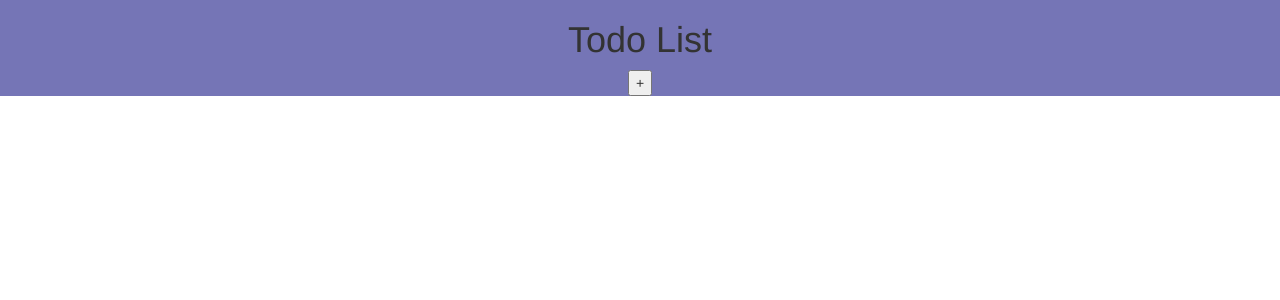
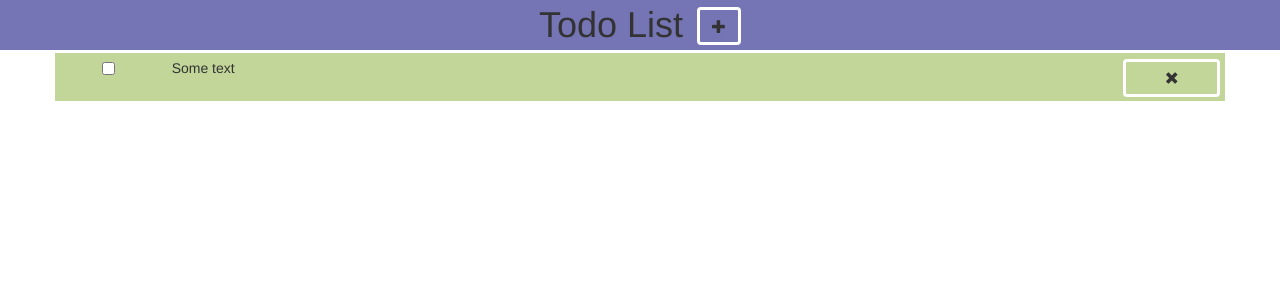
Before and after one commit to Jokerwolf/todolist, a PHP site: page / in a window 1280 px wide. Shown: the top 300 px of the page. Run offline with PHP 8.4, Linux system fonts and the light colour scheme.

Commit message:
header css changes

```diff
--- a/assets/css/theme.css
+++ b/assets/css/theme.css
@@ -6,6 +6,13 @@ header {
 	background: #7575B6;
 	text-align: center;
 	width: 100%;
+    padding: 5px;
+}
+
+header * {
+    display: inline;
+    vertical-align: middle;
+    margin: 0 5px;
 }
 
 ul {
@@ -15,5 +22,16 @@ ul {
 
 li {
 	background: #C2D699;
-	margin: 2px 0;
+    padding: 5px;
+	margin: 3px 0;
 }
+
+li * {
+    display: inline;
+    vertical-align: middle;
+}
+
+.btn {
+    background: transparent;
+    border: #ffffff solid;
+}
--- a/assets/js/init.js
+++ b/assets/js/init.js
@@ -3,6 +3,7 @@
  */
 //Create Model
 var model = new TodoList();
+model.addItem(new ListItem('Some text', false));
 
 //Create View Model
 var viewModel = new TodoListViewModel(model);
--- a/index.html
+++ b/index.html
@@ -12,10 +12,8 @@
 <body>
 
 <header class="container-fluid">
-    <div class="row form-inline">
         <h1>Todo List</h1>
-        <button id="addItem">+</button>
-    </div>
+        <button id="addItem" class="btn glyphicon glyphicon-plus"></button>
 </header>
 
 <div class="container">
@@ -24,12 +22,12 @@
 </div>
 
 <!-- New item template -->
-<li id="item_template" class="hidden row form-inline">
+<li id="item_template" class="hidden row">
 	<input type="checkbox" class="item-isDone col-xs-1">
 	<span class="item-text col-xs-10"></span>
 
 	<input type="text" class="item-text-edit hidden col-xs-10">
-	<button class="item-delete col-xs-1">X</button>
+	<button class="item-delete col-xs-1 btn glyphicon glyphicon-remove"></button>
 </li>
 
 <script src="assets/js/model.js"></script>
```
